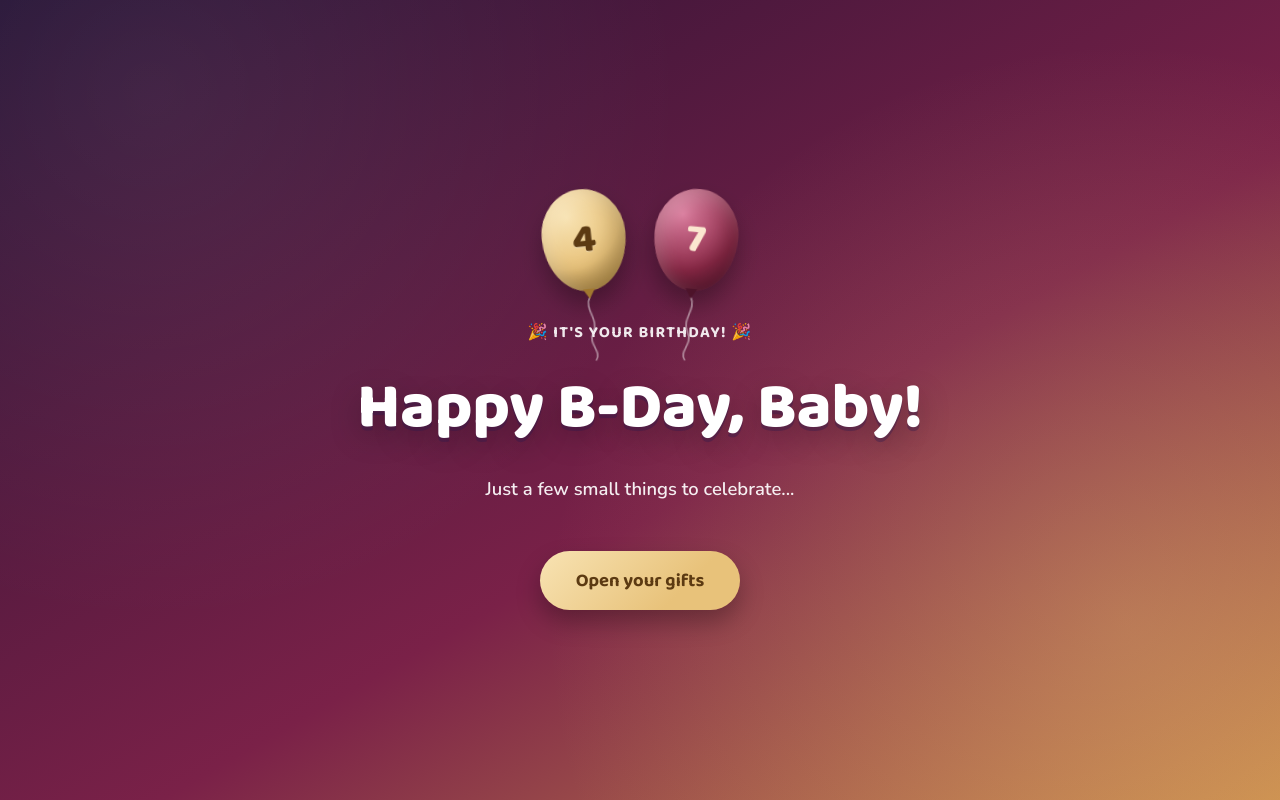
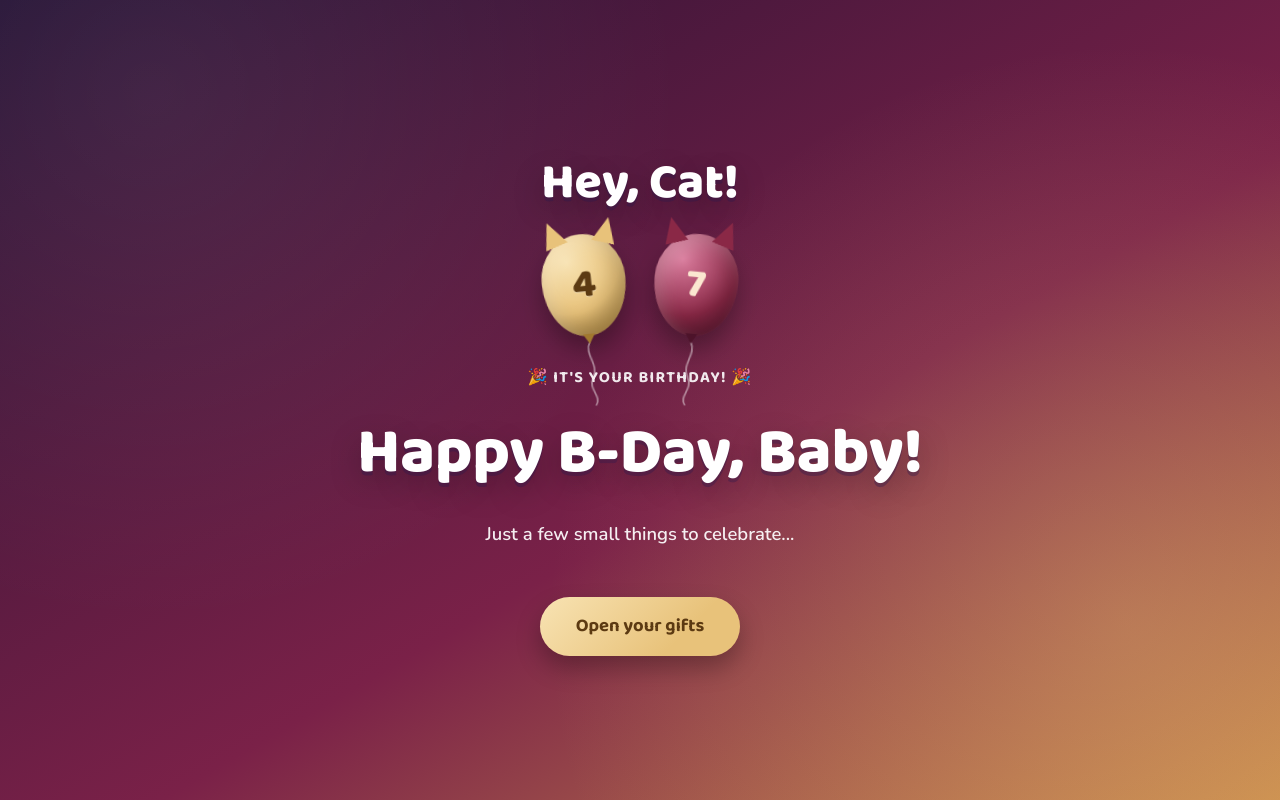
Before and after one commit to wss-codebase/catherine-birthday, a website: page public/index.html in a window 1280 px wide. Drawn offline with nearby package versions, Linux system fonts and the light colour scheme.

Commit message:
Add cat-eared balloons, a "Hey, Cat!" greeting, and longer confetti fall
Give each balloon triangular cat ears and add a large greeting above
them. Extend the confetti burst's fall distance and animation duration,
and hold full opacity longer before fading so it doesn't cut out early.

```diff
--- a/public/index.html
+++ b/public/index.html
@@ -16,14 +16,19 @@
 <main>
 
   <section class="screen intro-screen" id="introScreen">
+    <p class="greeting">Hey, Cat!</p>
     <div class="balloons" aria-hidden="true">
       <div class="balloon balloon-4">
+        <span class="cat-ear cat-ear-left"></span>
+        <span class="cat-ear cat-ear-right"></span>
         <span class="balloon-number">4</span>
         <svg class="balloon-string" viewBox="0 0 20 100" preserveAspectRatio="none">
           <path d="M10 0 C 2 20, 18 35, 10 55 C 2 75, 18 85, 10 100" />
         </svg>
       </div>
       <div class="balloon balloon-7">
+        <span class="cat-ear cat-ear-left"></span>
+        <span class="cat-ear cat-ear-right"></span>
         <span class="balloon-number">7</span>
         <svg class="balloon-string" viewBox="0 0 20 100" preserveAspectRatio="none">
           <path d="M10 0 C 18 20, 2 35, 10 55 C 18 75, 2 85, 10 100" />
--- a/public/script.js
+++ b/public/script.js
@@ -20,8 +20,8 @@
       const distance = 60 + Math.random() * 110;
       const dx = Math.sin(angle) * distance;
       const dy = -Math.cos(angle) * distance;
-      const fx = dx + (Math.random() * 60 - 30);
-      const fy = dy + 130 + Math.random() * 90;
+      const fx = dx + (Math.random() * 90 - 45);
+      const fy = dy + 260 + Math.random() * 220;
 
       piece.style.setProperty('--dx', dx + 'px');
       piece.style.setProperty('--dy', dy + 'px');
@@ -29,7 +29,7 @@
       piece.style.setProperty('--fy', fy + 'px');
       piece.style.setProperty('--rot1', (Math.random() * 360 - 180) + 'deg');
       piece.style.setProperty('--rot2', (Math.random() * 720 - 360) + 'deg');
-      piece.style.animationDuration = (1.1 + Math.random() * 0.6) + 's';
+      piece.style.animationDuration = (1.8 + Math.random() * 0.8) + 's';
       piece.style.width = (6 + Math.random() * 6) + 'px';
       piece.style.height = (10 + Math.random() * 8) + 'px';
       confettiField.appendChild(piece);
--- a/public/styles.css
+++ b/public/styles.css
@@ -56,8 +56,11 @@ body {
     transform: translate(-50%, -50%) rotate(0deg);
     opacity: 1;
   }
-  45% {
+  35% {
     transform: translate(calc(-50% + var(--dx)), calc(-50% + var(--dy))) rotate(var(--rot1));
+    opacity: 1;
+  }
+  75% {
     opacity: 1;
   }
   100% {
@@ -164,6 +167,15 @@ main {
   line-height: 1.8;
 }
 
+.greeting {
+  font-family: 'Baloo 2', sans-serif;
+  font-weight: 800;
+  font-size: clamp(1.9rem, 5.5vw, 3.1rem);
+  margin: 0 0 0.5rem;
+  color: #fff;
+  text-shadow: 0 4px 0 rgba(43, 27, 77, 0.35), 0 10px 30px rgba(0,0,0,0.25);
+}
+
 .balloons {
   display: flex;
   justify-content: center;
@@ -198,6 +210,28 @@ main {
   border-right: 6px solid transparent;
   border-top: 10px solid;
 }
+
+.cat-ear {
+  position: absolute;
+  top: -15px;
+  width: 26px;
+  height: 26px;
+  clip-path: polygon(50% 0%, 5% 100%, 95% 100%);
+  z-index: 0;
+}
+
+.cat-ear-left {
+  left: 2px;
+  transform: rotate(-18deg);
+}
+
+.cat-ear-right {
+  right: 2px;
+  transform: rotate(18deg);
+}
+
+.balloon-4 .cat-ear { background: var(--balloon-gold); }
+.balloon-7 .cat-ear { background: var(--balloon-berry); }
 
 .balloon-string {
   position: absolute;
```
